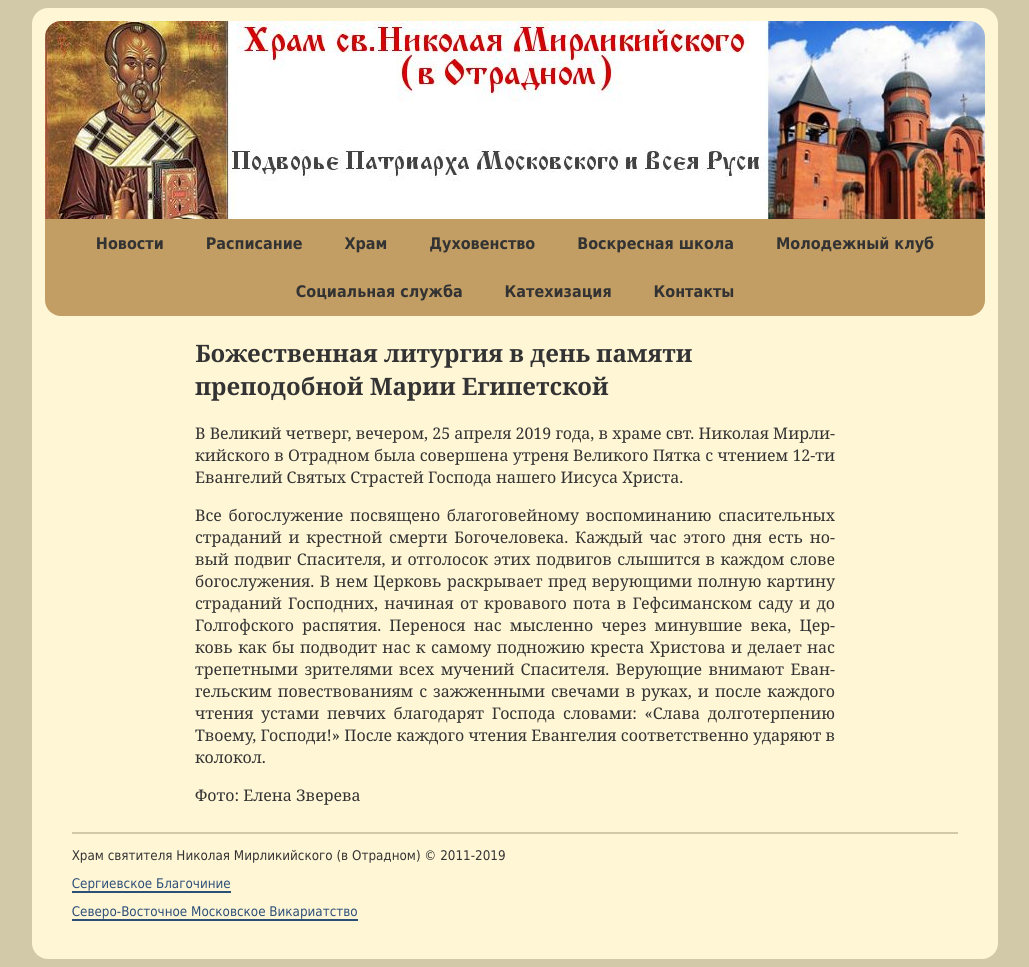
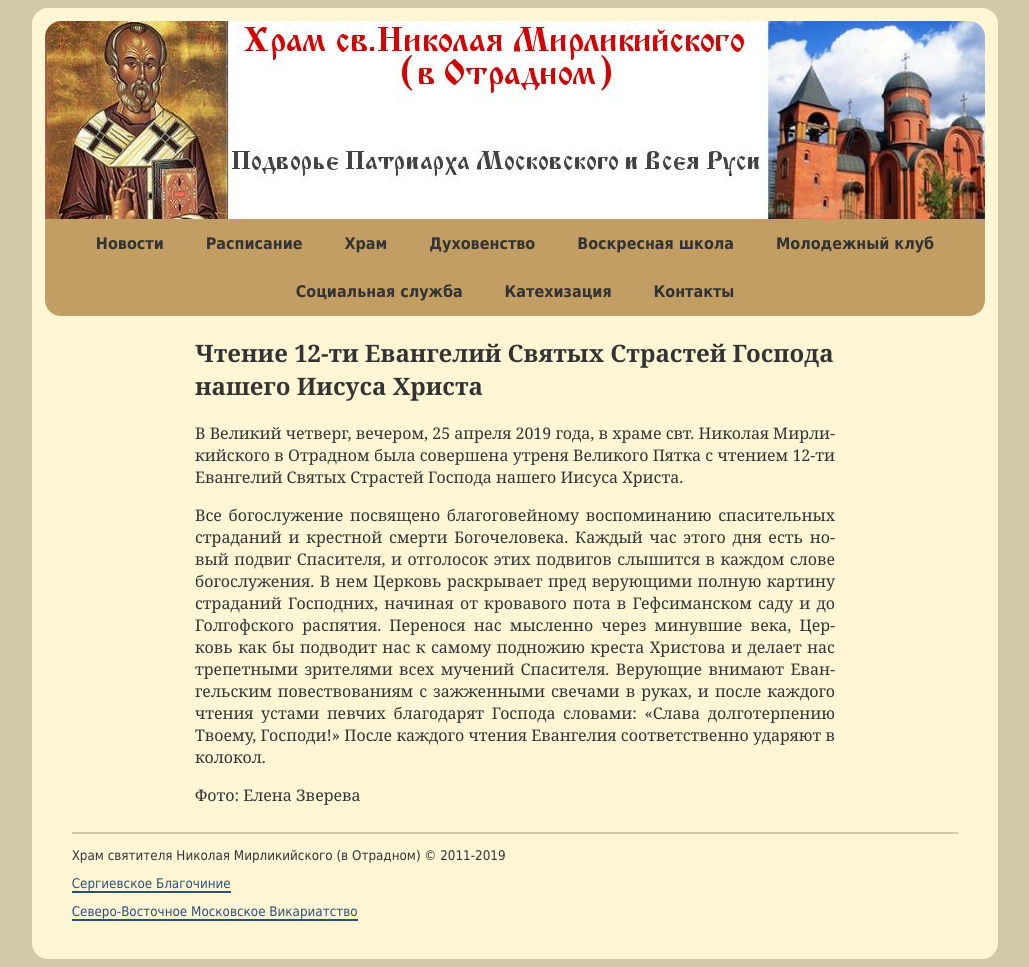
Before and after one commit to hramotradnoe/hramotradnoe.github.io, a Jekyll site: the page built from _posts/2019-04-25-strasti.md, in a window 1280 px wide. Shown: the whole page, without its empty margins (125-1154 px from the left). Built offline with Jekyll 4.4.1, drawn with Linux system fonts in a browser that asks for light colours.

Commit message:
Update 2019-04-25-strasti.md

```diff
--- a/_posts/2019-04-25-strasti.md
+++ b/_posts/2019-04-25-strasti.md
@@ -1,6 +1,6 @@
 ---
 layout  : post
-title   : Божественная литургия в день памяти преподобной Марии Египетской
+title   : Чтение 12-ти Евангелий Святых Страстей Господа нашего Иисуса Христа
 album   : yes
 ---
 
```
